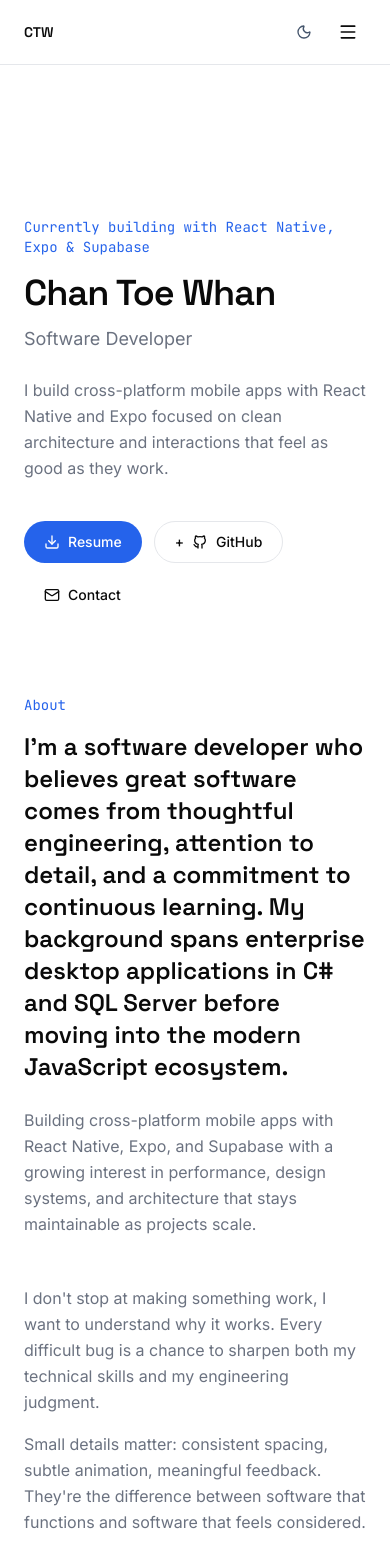
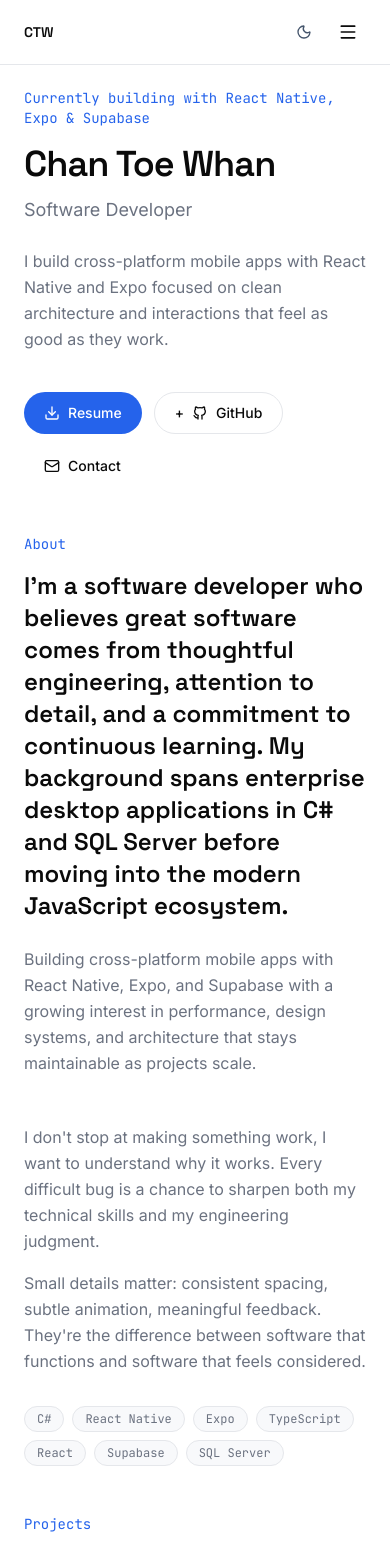
Before and after one commit to Biak18/chan-portfolio, a React (Vite) app: page / in a window 390 px wide. Shown: the top 1554 px of the page. Built offline with nearby package versions, Linux system fonts and the light colour scheme.

Commit message:
ui update

```diff
--- a/src/App.tsx
+++ b/src/App.tsx
@@ -12,8 +12,10 @@ export default function App() {
   return (
     <ThemeProvider>
       <Header />
-      <main className="pt-16">
-        <Hero />
+      <main>
+        <div className="mt-16">
+          <Hero />
+        </div>
         <About />
         <Projects />
         <Experience />
--- a/src/components/layout/footer.tsx
+++ b/src/components/layout/footer.tsx
@@ -5,7 +5,7 @@ export function Footer() {
 
   return (
     <footer className="border-t border-border">
-      <div className="mx-auto flex max-w-5xl flex-col gap-8 px-6 py-12 sm:px-8 md:flex-row md:items-start md:justify-between">
+      <div className="mx-auto flex max-w-5xl flex-col gap-8 px-6 py-10 sm:px-8 md:flex-row md:items-start md:justify-between">
         <div>
           <a
             href="#home"
--- a/src/components/sections/about.tsx
+++ b/src/components/sections/about.tsx
@@ -13,10 +13,7 @@ const fadeUp = {
 
 export function About() {
   return (
-    <section
-      id="about"
-      className="mx-auto max-w-5xl px-6 py-10 sm:px-6 sm:py-10"
-    >
+    <section id="about" className="mx-auto max-w-5xl px-6 py-6 sm:px-6 sm:py-6">
       <motion.p
         initial={{ opacity: 0, y: 12 }}
         whileInView={{ opacity: 1, y: 0 }}
--- a/src/components/sections/contact.tsx
+++ b/src/components/sections/contact.tsx
@@ -41,7 +41,7 @@ export function Contact() {
   return (
     <section
       id="contact"
-      className="mx-auto max-w-2xl px-6 py-10 sm:px-6 sm:py-10"
+      className="mx-auto max-w-2xl px-6 py-6 sm:px-6 sm:py-6"
     >
       <p className="mb-4 font-mono text-sm text-accent">Contact</p>
       <h2 className="font-display text-2xl font-semibold text-foreground sm:text-3xl">
@@ -82,7 +82,7 @@ export function Contact() {
         whileInView={{ opacity: 1, y: 0 }}
         viewport={{ once: true, margin: "-80px" }}
         transition={{ duration: 0.4 }}
-        className="mt-12 space-y-4"
+        className="mt-6 space-y-4"
       >
         <div>
           <label htmlFor="name" className="text-sm font-medium text-foreground">
--- a/src/components/sections/experience.tsx
+++ b/src/components/sections/experience.tsx
@@ -6,14 +6,14 @@ export function Experience() {
   return (
     <section
       id="experience"
-      className="mx-auto max-w-3xl px-6 py-10 sm:px-6 sm:py-10"
+      className="mx-auto max-w-3xl px-6 py-6 sm:px-6 sm:py-6"
     >
       <p className="mb-4 font-mono text-sm text-accent">Experience</p>
       <h2 className="font-display text-2xl font-semibold text-foreground sm:text-3xl">
         How I got here
       </h2>
 
-      <div className="mt-12 space-y-10 border-l border-border pl-8">
+      <div className="mt-4 space-y-10 border-l border-border pl-8">
         {experience.map((entry, i) => (
           <motion.div
             key={entry.id}
@@ -24,7 +24,7 @@ export function Experience() {
             className="relative"
           >
             <span
-              className="absolute -left-[calc(2rem+5px)] top-1.5 h-2.5 w-2.5 rounded-full bg-accent"
+              className="absolute -left-9.25 top-1.5 h-2.5 w-2.5 rounded-full bg-accent"
               aria-hidden="true"
             />
             <p className="font-mono text-xs text-muted">{entry.period}</p>
--- a/src/components/sections/hero.tsx
+++ b/src/components/sections/hero.tsx
@@ -25,7 +25,7 @@ export function Hero() {
   return (
     <section
       id="home"
-      className="mx-auto flex min-h-[70vh] max-w-3xl flex-col justify-end px-6 py-10 sm:px-8"
+      className="mx-auto flex min-h-auto max-w-3xl flex-col  px-6 py-6 sm:px-8"
     >
       <motion.div variants={variants} initial="hidden" animate="show">
         <motion.p
--- a/src/components/sections/projects.tsx
+++ b/src/components/sections/projects.tsx
@@ -11,14 +11,14 @@ export function Projects() {
   return (
     <section
       id="projects"
-      className="mx-auto max-w-5xl px-6 py-10 sm:px-6 sm:py-10"
+      className="mx-auto max-w-5xl px-6 py-6 sm:px-6 sm:py-6"
     >
       <p className="mb-4 font-mono text-sm text-accent">Projects</p>
       <h2 className="font-display text-2xl font-semibold text-foreground sm:text-3xl">
         Things I've built
       </h2>
 
-      <div className="mt-12 grid gap-6 sm:grid-cols-2">
+      <div className="mt-4 grid gap-6 sm:grid-cols-2">
         {projects.map((project) => (
           <ProjectCard
             key={project.slug}
--- a/src/components/sections/skills.tsx
+++ b/src/components/sections/skills.tsx
@@ -6,14 +6,14 @@ export function Skills() {
   return (
     <section
       id="skills"
-      className="mx-auto max-w-3xl px-6 py-10 sm:px-6 sm:py-10"
+      className="mx-auto max-w-3xl px-6 py-6 sm:px-6 sm:py-6"
     >
       <p className="mb-4 font-mono text-sm text-accent">Skills</p>
       <h2 className="font-display text-2xl font-semibold text-foreground sm:text-3xl">
         Technologies I work with
       </h2>
 
-      <div className="mt-12 space-y-8">
+      <div className="mt-8 space-y-8">
         {skillGroups.map((group, i) => (
           <motion.div
             key={group.category}
```
